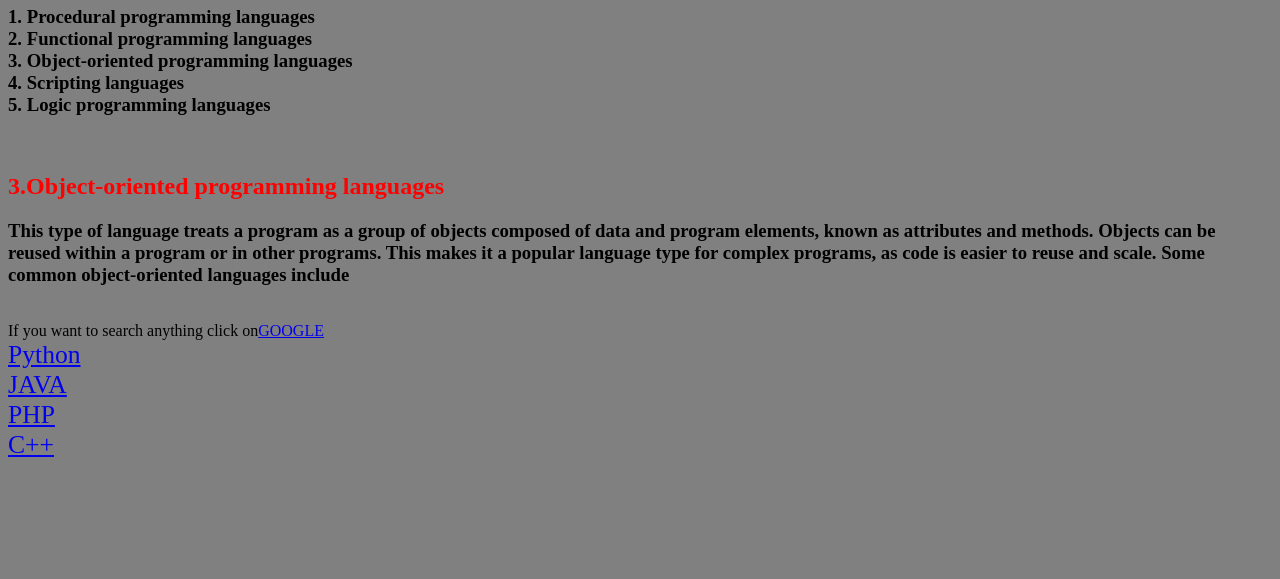
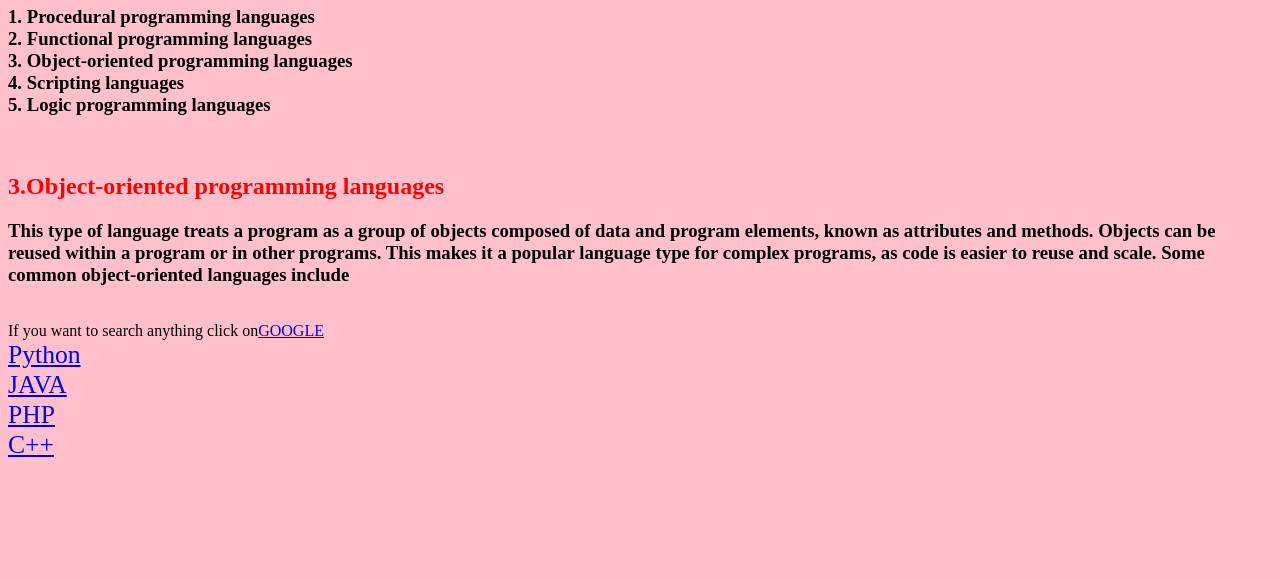
Before and after one commit to bindujabavurupudi/internals, a plain HTML site: page index.html in a window 1280 px wide. Shown: the part 221-800 px from the top of the page. Drawn offline with Linux system fonts and the light colour scheme.

Commit message:
modified

```diff
--- a/index.html
+++ b/index.html
@@ -2,7 +2,7 @@
 	<head>
 		<title> Programming Languages </title>
 	</head>
-	<body style="background-color:grey">
+	<body style="background-color:pink">
 		<h1>What are Programming Languages..?</h1>
 		<h3> A programming language is a computer language that is used by programmers (developers) to communicate with computers. It is a set of 		instructions written in any specific language ( C, C++, Java, Python) to perform a specific task.</h3></br>
 
```
